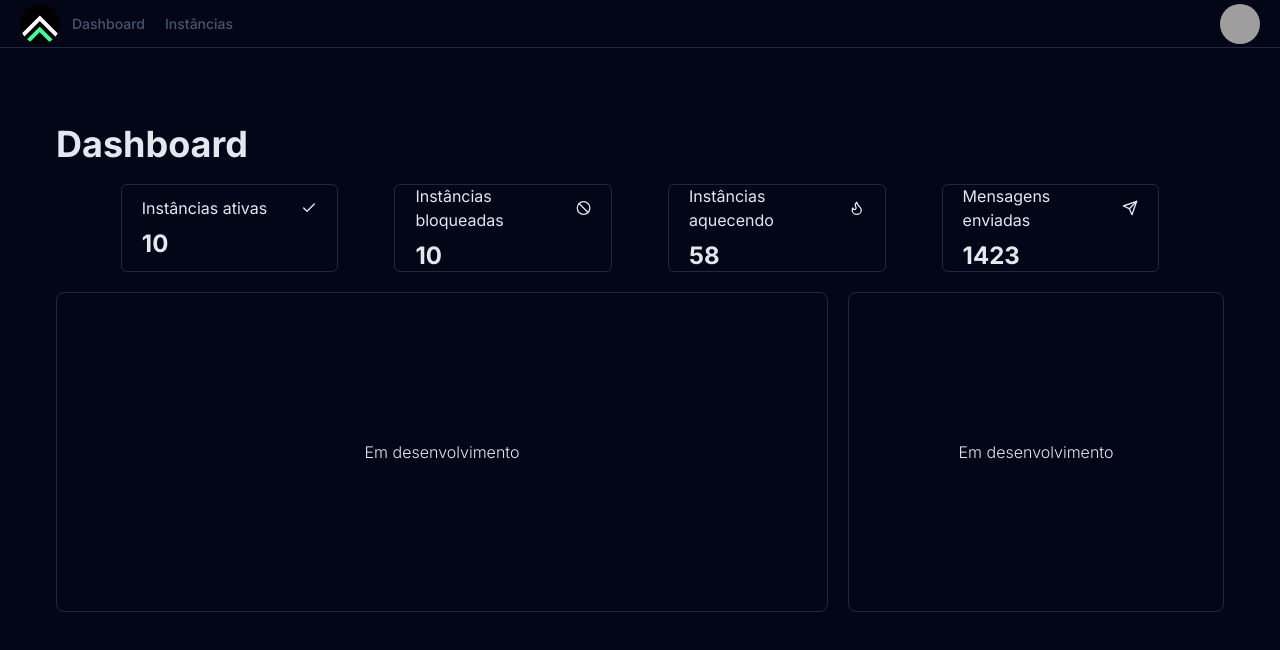
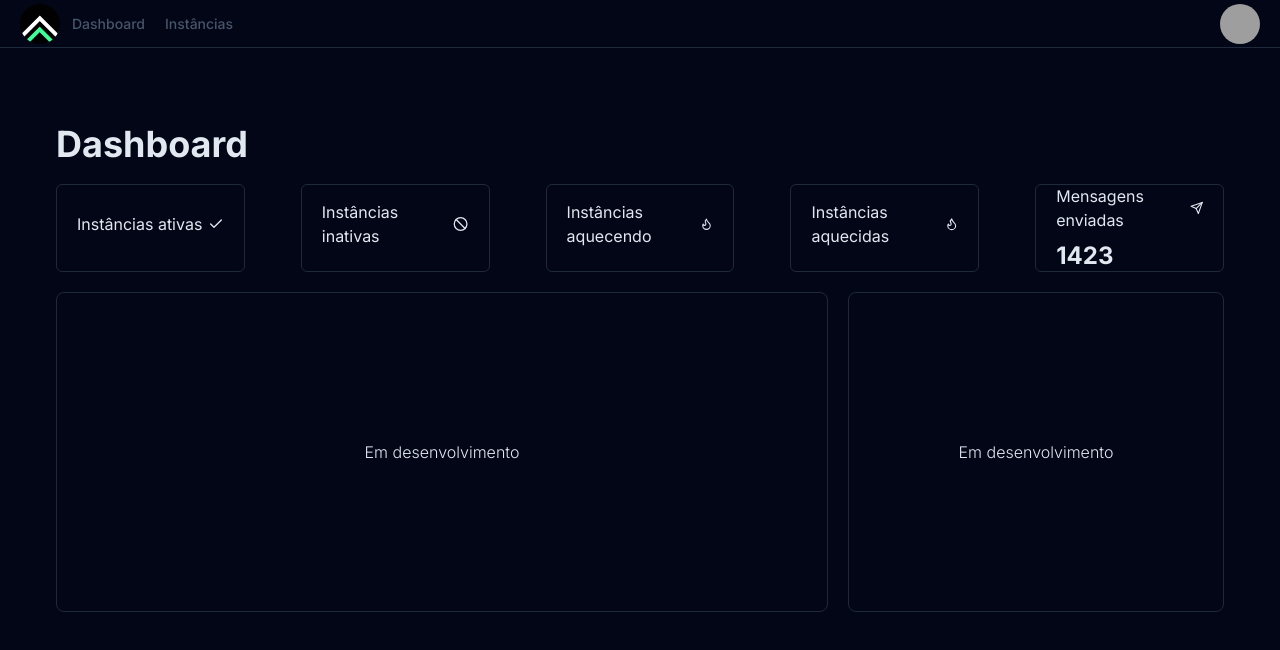
Before and after one commit to Gabriel-Passoss/iTools, a Next.js app: page /dashboard in a window 1280 px wide. Shown: the top 650 px of the page. Built offline with nearby package versions, Linux system fonts and the light colour scheme; no server answers; grey boxes are pictures that could not be loaded.

Commit message:
add: type on api response and dynamic data on dashboard

```diff
--- a/src/app/dashboard/page.tsx
+++ b/src/app/dashboard/page.tsx
@@ -3,12 +3,14 @@
 import { LineCart } from '@/components/line-cart'
 import { PizzaCart } from '@/components/pizza-cart'
 import { Avatar, AvatarImage, AvatarFallback } from '@/components/ui/avatar'
-import { useFetchInstances } from '@/queries/instance'
+import { InstanceHeat, useFetchInstances } from '@/queries/instance'
 import { Ban, Check, Flame, Send } from 'lucide-react'
 import Link from 'next/link'
 
 export default function DashboardPage() {
   const { data } = useFetchInstances()
+
+  console.log(data?.instances)
 
   return (
     <div className="h-screen flex flex-col gap-5 bg-slate-950">
@@ -47,15 +49,26 @@ export default function DashboardPage() {
               Instâncias ativas
               <Check size={16} />
             </h2>
-            <span className="text-slate-200 font-bold text-2xl">10</span>
+            <span className="text-slate-200 font-bold text-2xl">
+              {
+                data?.instances.filter((instance) => instance.status === 'OPEN')
+                  .length
+              }
+            </span>
           </div>
 
           <div className="w-[17vw] h-[11vh] border-[1px] border-slate-800 rounded-md py-3 px-5 flex flex-col justify-center gap-2">
             <h2 className="text-slate-200 flex justify-between items-center">
-              Instâncias bloqueadas
+              Instâncias inativas
               <Ban size={16} />
             </h2>
-            <span className="text-slate-200 font-bold text-2xl">10</span>
+            <span className="text-slate-200 font-bold text-2xl">
+              {
+                data?.instances.filter(
+                  (instance) => instance.status === 'CLOSE',
+                ).length
+              }
+            </span>
           </div>
 
           <div className="w-[17vw] h-[11vh] border-[1px] border-slate-800 rounded-md py-3 px-5 flex flex-col justify-center gap-2">
@@ -63,7 +76,28 @@ export default function DashboardPage() {
               Instâncias aquecendo
               <Flame size={16} />
             </h2>
-            <span className="text-slate-200 font-bold text-2xl">58</span>
+            <span className="text-slate-200 font-bold text-2xl">
+              {
+                data?.instances.filter(
+                  (instance) =>
+                    instance.heat !== InstanceHeat.FALSE && InstanceHeat.TRUE,
+                ).length
+              }
+            </span>
+          </div>
+
+          <div className="w-[17vw] h-[11vh] border-[1px] border-slate-800 rounded-md py-3 px-5 flex flex-col justify-center gap-2">
+            <h2 className="text-slate-200 flex justify-between items-center">
+              Instâncias aquecidas
+              <Flame size={16} />
+            </h2>
+            <span className="text-slate-200 font-bold text-2xl">
+              {
+                data?.instances.filter(
+                  (instance) => instance.heat === InstanceHeat.TRUE,
+                ).length
+              }
+            </span>
           </div>
 
           <div className="w-[17vw] h-[11vh] border-[1px] border-slate-800 rounded-md py-3 px-5 flex flex-col justify-center gap-2">
--- a/src/queries/instance.ts
+++ b/src/queries/instance.ts
@@ -3,12 +3,30 @@
 import useSwr from 'swr'
 import { api } from '@/lib/axios'
 
+export enum InstanceStatus {
+  OPEN = 'OPEN',
+  CLOSE = 'CLOSE',
+  CONNECTING = 'CONNECTING',
+}
+
+export enum InstanceHeat {
+  TRUE = 'TRUE',
+  FALSE = 'FALSE',
+  DAY1 = 'DAY1',
+  DAY2 = 'DAY2',
+  DAY3 = 'DAY3',
+  DAY4 = 'DAY4',
+  DAY5 = 'DAY5',
+  DAY6 = 'DAY6',
+  DAY7 = 'DAY7',
+}
+
 export interface Instance {
   id: string
   name: string
   phone: string
-  status: string
-  heat: string
+  status: InstanceStatus
+  heat: InstanceHeat
   used: boolean
   updatedAt: string
 }
```
